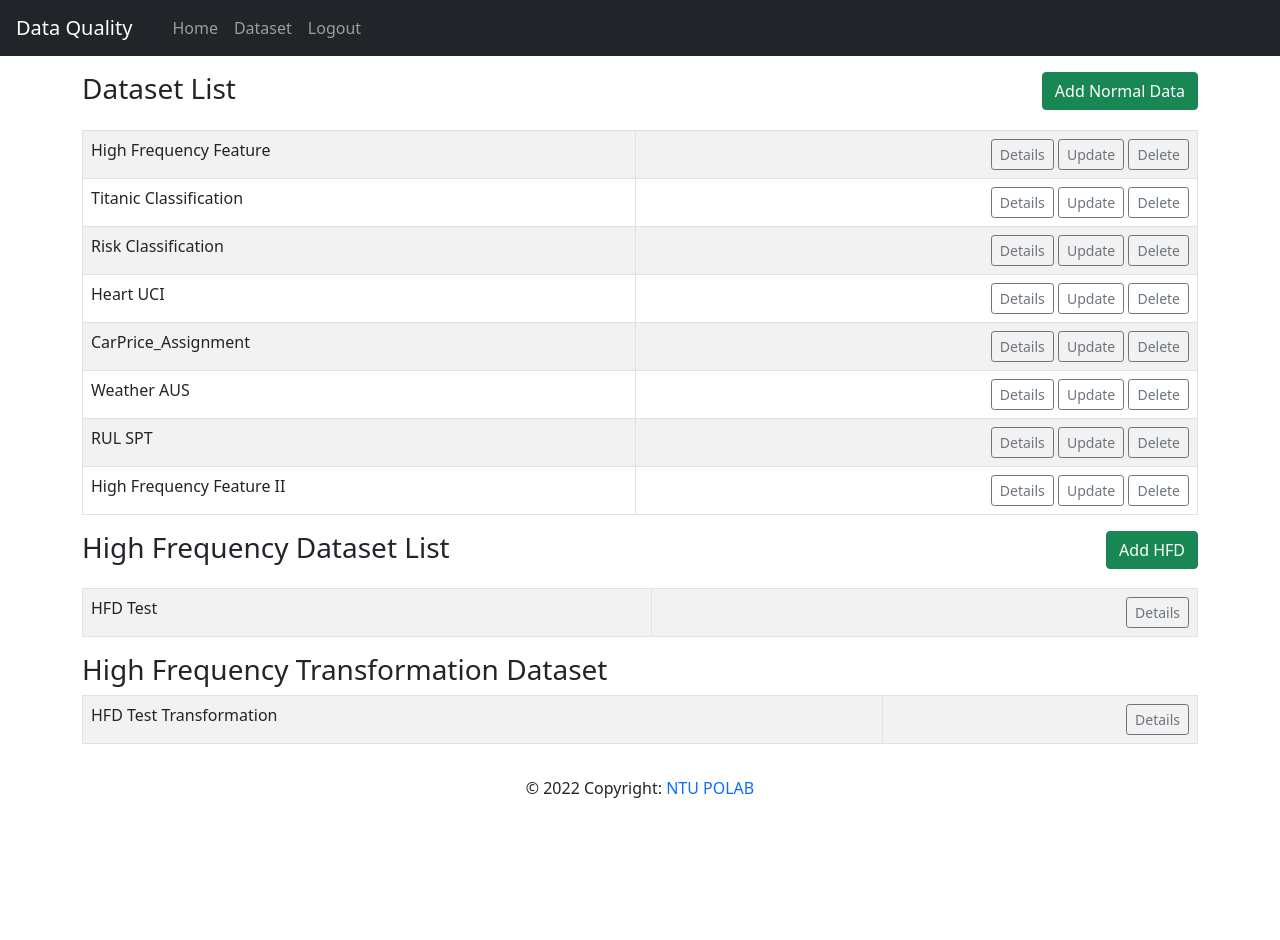
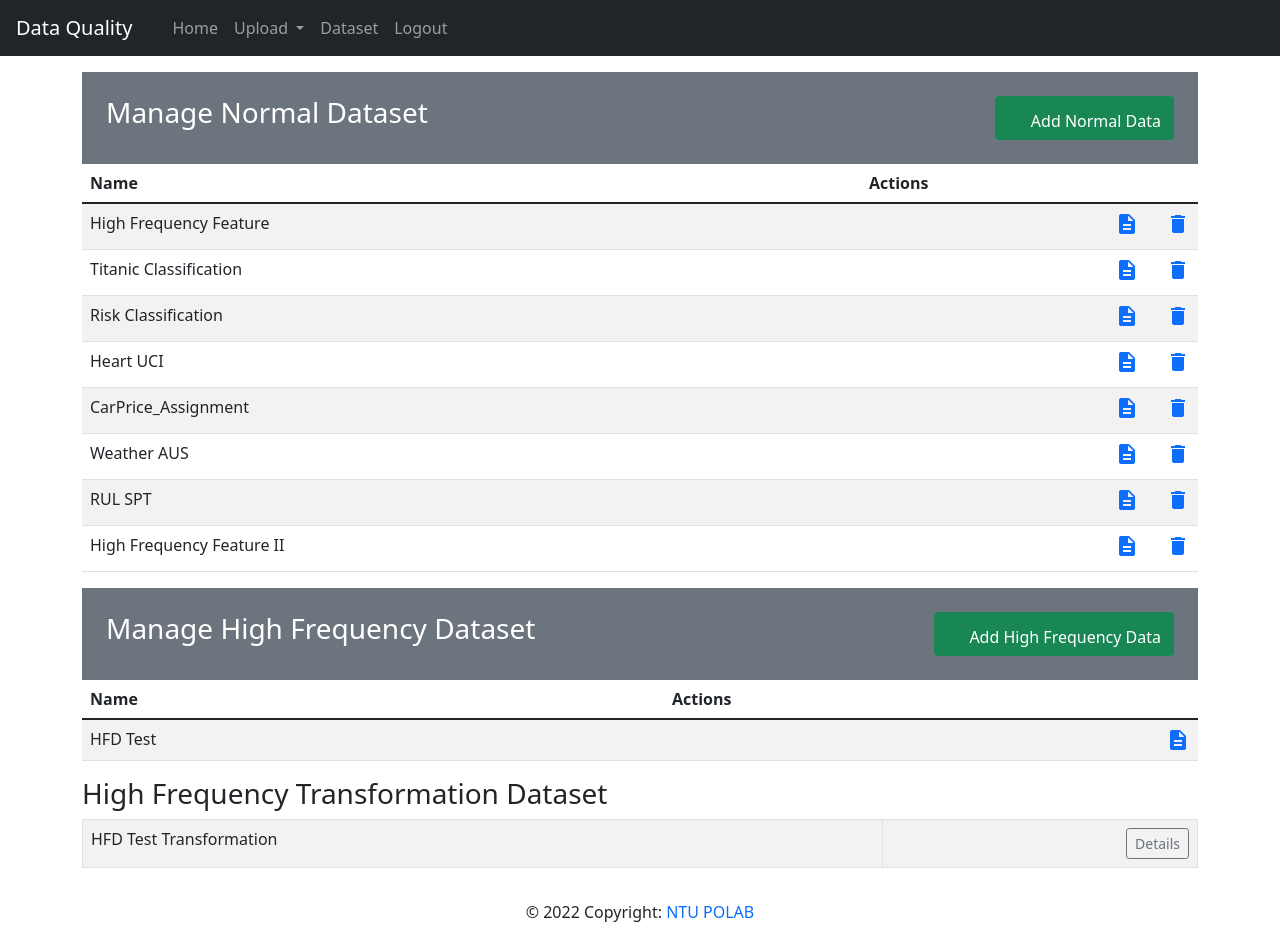
Before and after one commit to TzuYuOu/Data-Quality-Analysis, a Django app: page /mainapp/list_data in a window 1280 px wide. Before the commit the page ends 798 px from the top, so only its background shows below. Run offline with Django 3.2, Linux system fonts and the light colour scheme; a user stored in the database is signed in; data comes from the database, SQL or seed files in the repository; some libraries are stand-ins or nearby versions.

Commit message:
feat: update layout

```diff
--- a/base/templates/base/navbar.html
+++ b/base/templates/base/navbar.html
@@ -10,6 +10,15 @@
         <a class="nav-link" href="/">Home</a>
       </li>
       {% if user.is_authenticated %}
+        <li class="nav-item dropdown">
+          <a class="nav-link dropdown-toggle" href="#" id="navUpload" role="button" data-toggle="dropdown" aria-haspopup="true" aria-expanded="false">
+            Upload
+          </a>
+          <div class="dropdown-menu" aria-labelledby="navUpload">
+            <a class="dropdown-item" href="{% url 'upload-view' %}">Normal Data</a>
+            <a class="dropdown-item" href="{% url 'upload-hfd' %}">High Frequency Data</a>
+          </div>
+        </li>
         <li class="nav-item active">
           <a class="nav-link" href="{% url 'list-data' %}">Dataset</a>
         </li>
--- a/mainapp/templates/mainapp/data_list.html
+++ b/mainapp/templates/mainapp/data_list.html
@@ -2,24 +2,36 @@
 
 {% block content %}
 
-  <div class="my-3 d-flex">
-    <h3>Dataset List</h3>
-    <div class="ms-auto">
-      <a class="btn btn-success" href="{% url 'upload-view'%}">Add Normal Data</a>
+  <div class="my-3">
+    <!-- table title -->
+    <div class="bg-secondary text-white p-4">
+      <div class="row">
+        <div class="col-6">
+          <h3>Manage Normal Dataset</h3>
+        </div>
+        <div class="col-6 text-end">
+          <a href="{% url 'upload-view'%}" class="btn btn-success"><i class="material-icons">&#xE147;</i> <span>Add Normal Data</span></a>
         </div>
       </div>
-
+    </div>
+    <!-- table body -->
     {% if data_list %}
-    <table class="table table-striped table-hover table-bordered">
+      <table class="table table-striped table-hover">
+        <thead>
+          <tr>
+            <th>Name</th>
+            <th>Actions</th>
+          </tr>
+        </thead>
         {% for data in data_list %}
           <tr>
             <td>
               {{ data }}
             </td>
             <td class="text-end">
-            <a class="btn btn-outline-secondary btn-sm" href="{% url 'show-data' data.id %}">Details</a>
-            <a class="btn btn-outline-secondary btn-sm" href="{% url 'update-data' data.id%}">Update</a>
-            <a class="btn btn-outline-secondary btn-sm" href="{% url 'delete-data' data.id%}">Delete</a>
+              <a href="{% url 'show-data' data.id %}"><i class="material-icons">description</i></a>
+              <a href="{% url 'update-data' data.id%}"><i class="material-icons">&#xE254;</i></a>
+              <a href="{% url 'delete-data' data.id%}"><i class="material-icons">delete</i></a>
             </td>
           </tr>
         {% endfor %}
@@ -29,32 +41,47 @@
         You haven't upload your data.
       </div>
     {% endif %}
+  </div>
 
-  <div class="my-3 d-flex">
-    <h3>High Frequency Dataset List</h3>
-    <div class="ms-auto">
-      <a class="btn btn-success" href="{% url 'upload-hfd' %}">Add HFD</a>
+  <div class="my-3">
+    <!-- table title -->
+    <div class="bg-secondary text-white p-4">
+      <div class="row">
+        <div class="col-6">
+          <h3>Manage High Frequency Dataset</h3>
+        </div>
+        <div class="col-6 text-end">
+          <a href="{% url 'upload-hfd' %}" class="btn btn-success"><i class="material-icons">&#xE147;</i> <span>Add High Frequency Data</span></a>
         </div>
       </div>
-
+    </div>
+    <!-- table body -->
     {% if hfd_list %}
-    <table class="table table-striped table-hover table-bordered">
+      <table class="table table-striped table-hover">
+        <thead>
+          <tr>
+            <th>Name</th>
+            <th>Actions</th>
+          </tr>
+        </thead>
         {% for data in hfd_list %}
           <tr>
             <td>
               {{ data }}
             </td>
             <td class="text-end">
-            <a class="btn btn-outline-secondary btn-sm" href="{% url 'show-hfd' data.id %}">Details</a>
+              <a href="{% url 'show-hfd' data.id %}"><i class="material-icons">description</i></a>
             </td>
           </tr>
         {% endfor %}
       </table>
     {% else %}
       <div class="alert alert-warning">
-      You haven't upload high frequency data.
+        You haven't upload your data.
       </div>
-  {% endif%}
+    {% endif %}
+  </div>
+
 
   {% if hftd_list %}
     <div>
--- a/templates/base.html
+++ b/templates/base.html
@@ -3,6 +3,7 @@
     <meta charset="UTF-8">
     <meta name="viewport" content="width=device-width, initial-scale=1.0">
     <link href="https://cdn.jsdelivr.net/npm/bootstrap@5.1.3/dist/css/bootstrap.min.css" rel="stylesheet" integrity="sha384-1BmE4kWBq78iYhFldvKuhfTAU6auU8tT94WrHftjDbrCEXSU1oBoqyl2QvZ6jIW3" crossorigin="anonymous">
+    <link rel="stylesheet" href="https://fonts.googleapis.com/icon?family=Material+Icons">
     <!-- JavaScript Bundle with Popper -->
     <script src="https://cdn.jsdelivr.net/npm/chart.js@2.9.3/dist/Chart.min.js"></script>
     <title>Data Quality</title>
```
Lines whose indentation alone changed are shown as unchanged.
